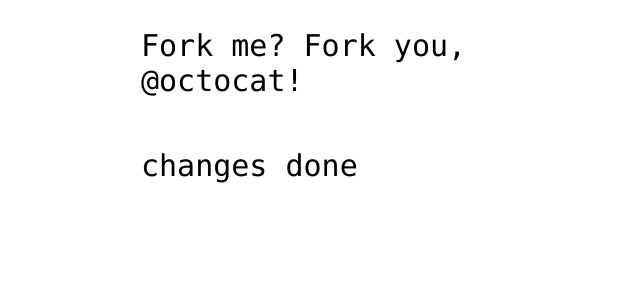
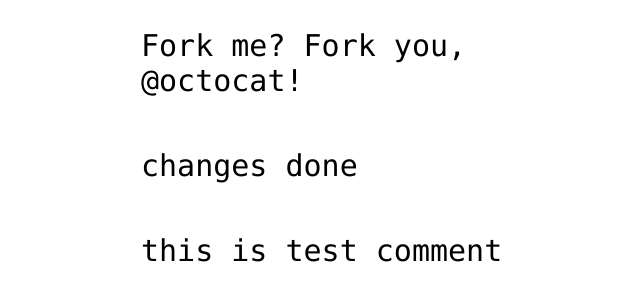
Before and after one commit to hmfayyaz/demo-project, a plain HTML site: page index.html in a window 1280 px wide. Shown: the part 72-372 px from the top of the page, without its empty margins (299-939 px from the left). Drawn offline with Linux system fonts and the light colour scheme.

Commit message:
test commit another dev

```diff
--- a/index.html
+++ b/index.html
@@ -19,5 +19,9 @@
 <p>
   changes done
 </p>
+
+  <p>
+  this is test comment
+</p>
 </body>
 </html>
```
